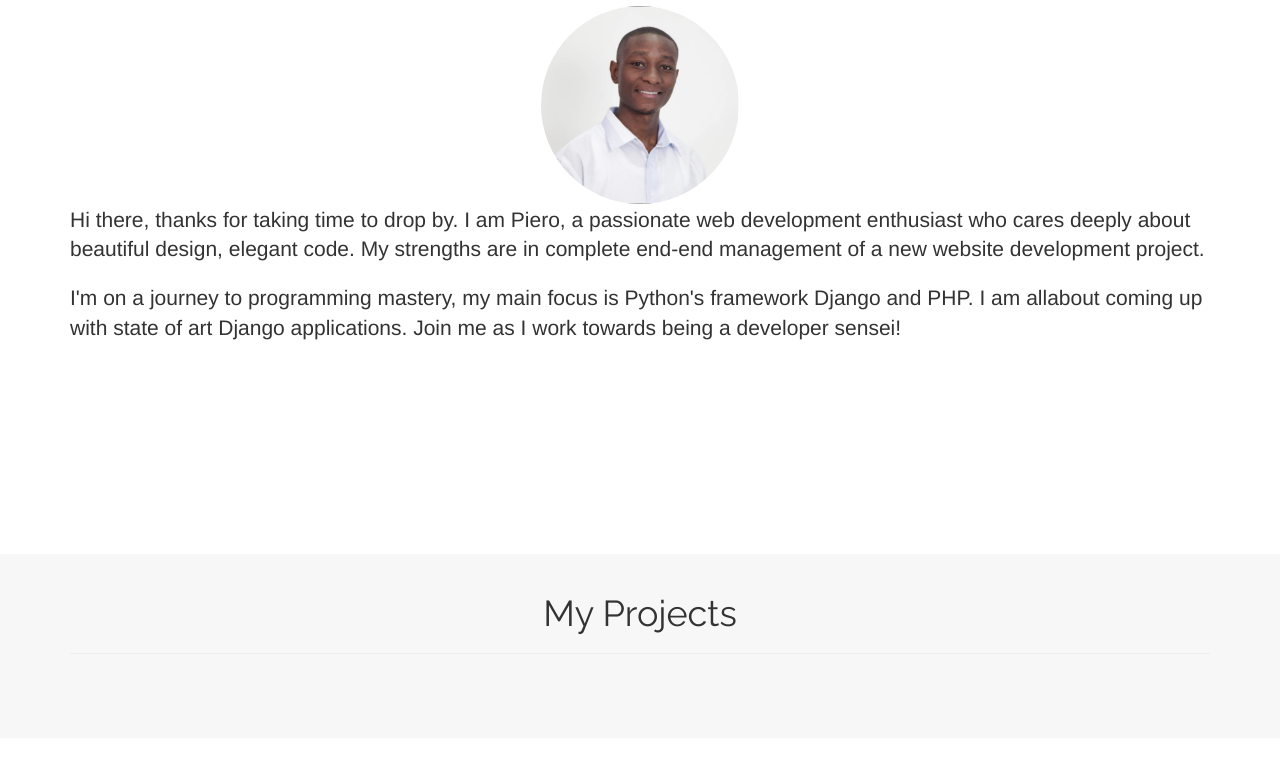
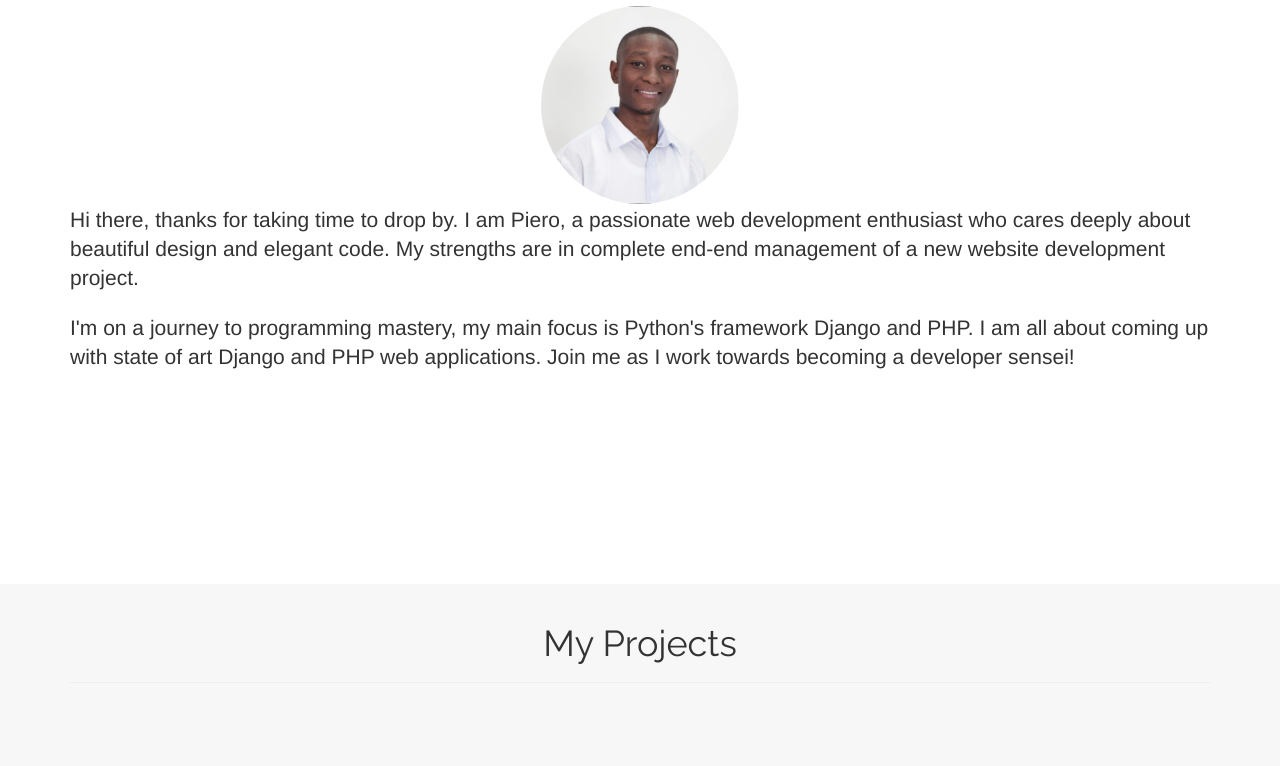
Before and after one commit to nkushh/portfolio, a Django app: page / in a window 1280 px wide. Shown: the part 893-1659 px from the top of the page. Run offline with Django 3.2, Linux system fonts and the light colour scheme; data that the repository does not hold is empty; some libraries are stand-ins or nearby versions; some web fonts are replaced.

Commit message:
Made changes to portfolio app home page

```diff
--- a/templates/home.html
+++ b/templates/home.html
@@ -14,8 +14,8 @@
 		<h1 class="text-center">Who Am I?</h1>
 	</div>
 	<img class="img-responsive img-circle center-block bio-image" src="{% static '/images/me.png' %}">
-	<p class="lead">Hi there, thanks for taking time to drop by. I am Piero, a passionate web development enthusiast who cares deeply about beautiful design, elegant code. My strengths are in complete end-end management of a new website development project.</p>
-	<p class="lead">I'm on a journey to programming mastery, my main focus is Python's framework Django and PHP. I am allabout coming up with state of art Django applications. Join me as I work towards being a developer sensei!</p>
+	<p class="lead">Hi there, thanks for taking time to drop by. I am Piero, a passionate web development enthusiast who cares deeply about beautiful design and elegant code. My strengths are in complete end-end management of a new website development project.</p>
+	<p class="lead">I'm on a journey to programming mastery, my main focus is Python's framework Django and PHP. I am all about coming up with state of art Django and PHP web applications. Join me as I work towards becoming a developer sensei!</p>
 </div>
 <div id="projects" class="container-fluid projects">
 	<div class="container">
```
